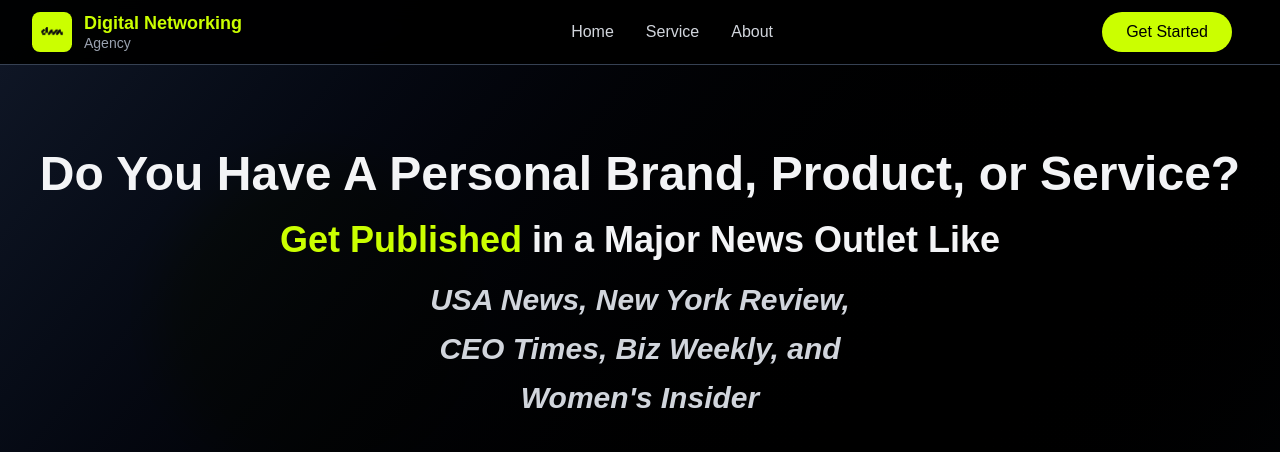
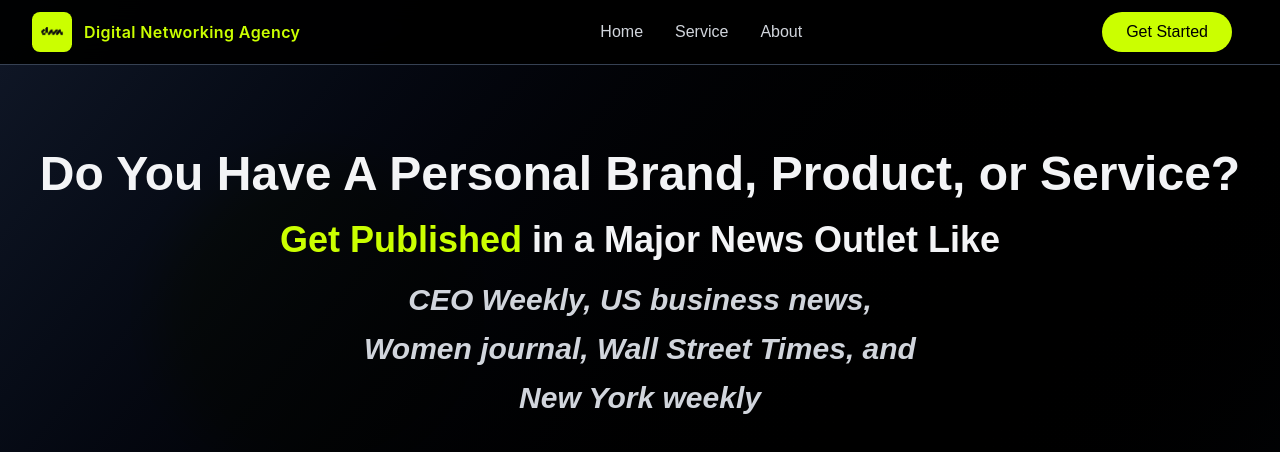
Before and after one commit to AdamSal2030/digital-networking-agency, a Next.js app: page / in a window 1280 px wide. Shown: the top 452 px of the page. Built offline with nearby package versions, Linux system fonts and the light colour scheme.

Commit message:
style: change news names in hero section. change font style in header

```diff
--- a/src/components/Header.tsx
+++ b/src/components/Header.tsx
@@ -25,10 +25,9 @@
             </div>
             {/* Company Name */}
             <div className="flex flex-col">
-              <h1 className="text-lg font-bold leading-tight" style={{color: 'rgb(203, 255, 0)'}}>
-                Digital Networking
-              </h1>
-              <span className="text-sm text-gray-400 leading-tight">Agency</span>
+              <h2 className="text-base font-semibold leading-tight tracking-wide" style={{color: 'rgb(203, 255, 0)', fontFamily: 'Inter, system-ui, -apple-system, sans-serif'}}>
+                Digital Networking Agency
+              </h2>
             </div>
           </div>
 
--- a/src/components/Hero.tsx
+++ b/src/components/Hero.tsx
@@ -37,9 +37,9 @@
               in a Major News Outlet Like
             </h2>
             <div className="text-xl sm:text-2xl lg:text-3xl font-bold text-gray-300 italic leading-relaxed">
-              <div>USA News, New York Review,</div>
-              <div>CEO Times, Biz Weekly, and</div>
-              <div>Women's Insider</div>
+              <div>CEO Weekly, US business news,</div>
+              <div>Women journal, Wall Street Times, and</div>
+              <div>New York weekly</div>
             </div>
           </div>
 
```
